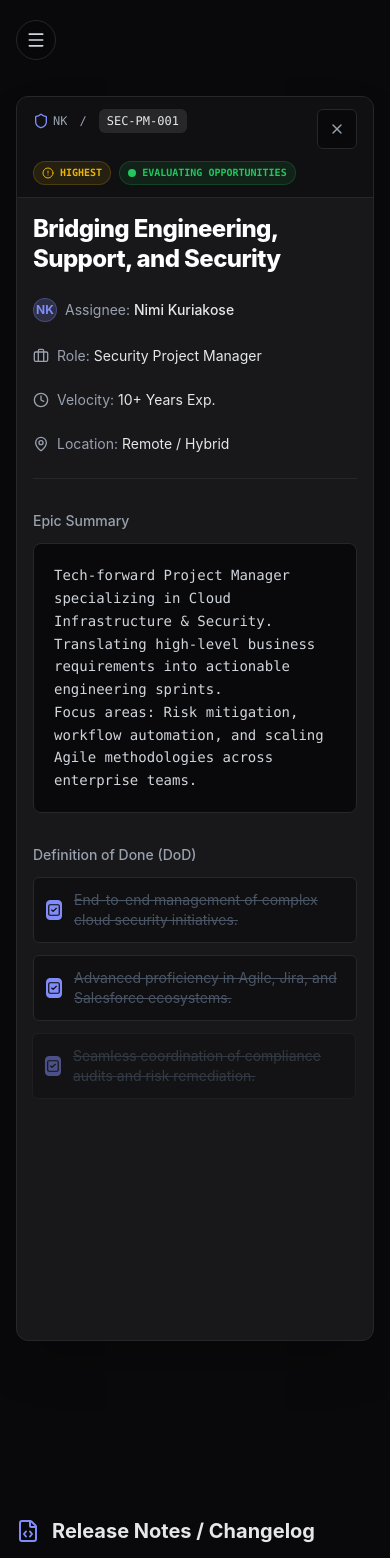
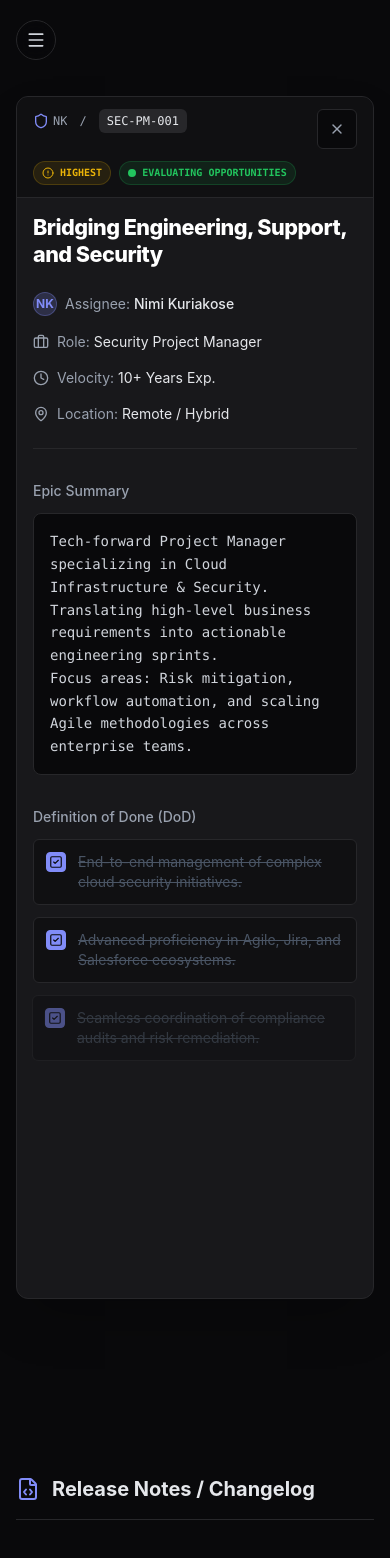
Before and after one commit to DynamicJoker/nimikuriakose.com, a React (Vite) app: page / in a window 390 px wide. Shown: the top 1558 px of the page. Built offline with nearby package versions, Linux system fonts and the light colour scheme.

Commit message:
bug fix: fixed a responsive clipping issue on smaller screens

```diff
--- a/src/App.jsx
+++ b/src/App.jsx
@@ -15,7 +15,7 @@ function App() {
   const [isJiraMaximized, setIsJiraMaximized] = useState(true);
 
   return (
-    <div className="bg-console min-h-screen text-gray-300 font-sans selection:bg-primary/30 relative overflow-x-hidden">
+    <div className="relative min-h-screen bg-console font-sans text-gray-300 selection:bg-primary/30">
       <TopNavBar isJiraMaximized={isJiraMaximized} setIsJiraMaximized={setIsJiraMaximized} />
       {/* ── Hero / Epic ticket ─────────────────────────────── */}
       <HeroContainer isJiraMaximized={isJiraMaximized} setIsJiraMaximized={setIsJiraMaximized} />
--- a/src/components/EpicCardHero.jsx
+++ b/src/components/EpicCardHero.jsx
@@ -14,10 +14,10 @@ const EpicCardHero = ({ onMinimize }) => {
   const [checklist, setChecklist] = useState(0);
 
   return (
-    <div className="w-full max-w-4xl bg-panel rounded-xl border border-border shadow-2xl overflow-hidden text-sm md:text-base cursor-auto">
+    <div className="w-full max-w-full min-w-0 bg-panel rounded-xl border border-border shadow-2xl overflow-hidden text-sm md:max-w-4xl md:text-base cursor-auto">
 
         {/* Top Header / Breadcrumb */}
-        <div className="grid grid-cols-[minmax(0,1fr)_auto] items-start gap-x-3 gap-y-3 px-4 py-3 border-b border-border bg-console/50 sm:items-center md:px-6 md:py-4">
+        <div className="grid min-w-0 grid-cols-[minmax(0,1fr)_auto] items-start gap-x-3 gap-y-3 px-4 py-3 border-b border-border bg-console/50 sm:items-center md:px-6 md:py-4">
           <div className="flex min-w-0 items-center gap-3 overflow-hidden text-xs font-mono text-gray-400 md:text-sm">
             <span className="flex min-w-0 items-center gap-1 hover:text-primary transition-colors cursor-pointer">
               <Shield className="w-4 h-4 shrink-0 text-primary" />
@@ -51,42 +51,42 @@ const EpicCardHero = ({ onMinimize }) => {
         </div>
 
         {/* Issue Body */}
-        <div className="p-4 md:p-8">
-          <h1 className="text-2xl md:text-5xl font-extrabold text-white mb-6 tracking-tight leading-tight">
+        <div className="min-w-0 p-4 md:p-8">
+          <h1 className="mb-6 break-words text-[1.35rem] font-extrabold leading-tight tracking-tight text-white sm:text-2xl md:text-5xl">
             {siteConfig.title}
           </h1>
 
           {/* Metadata Row */}
-          <div className="flex flex-wrap gap-6 mb-8 text-sm text-gray-400 border-b border-border pb-6">
-            <div className="flex items-center gap-2">
-              <div className="w-6 h-6 rounded-full bg-primary/20 flex items-center justify-center text-primary font-bold text-xs border border-primary/30">{siteConfig.initials}</div>
-              <span>Assignee: <span className="text-gray-200 font-medium">{siteConfig.name}</span></span>
+          <div className="mb-8 grid min-w-0 grid-cols-1 gap-4 border-b border-border pb-6 text-sm text-gray-400 sm:grid-cols-2 lg:flex lg:flex-wrap lg:gap-6">
+            <div className="flex min-w-0 items-center gap-2">
+              <div className="flex h-6 w-6 shrink-0 items-center justify-center rounded-full border border-primary/30 bg-primary/20 text-xs font-bold text-primary">{siteConfig.initials}</div>
+              <span className="min-w-0 break-words">Assignee: <span className="font-medium text-gray-200">{siteConfig.name}</span></span>
             </div>
-            <div className="flex items-center gap-2">
-              <Briefcase className="w-4 h-4" />
-              <span>Role: <span className="text-gray-200">{siteConfig.role}</span></span>
+            <div className="flex min-w-0 items-center gap-2">
+              <Briefcase className="h-4 w-4 shrink-0" />
+              <span className="min-w-0 break-words">Role: <span className="text-gray-200">{siteConfig.role}</span></span>
             </div>
-            <div className="flex items-center gap-2">
-              <Clock className="w-4 h-4" />
-              <span>Velocity: <span className="text-gray-200">{siteConfig.experience}</span></span>
+            <div className="flex min-w-0 items-center gap-2">
+              <Clock className="h-4 w-4 shrink-0" />
+              <span className="min-w-0 break-words">Velocity: <span className="text-gray-200">{siteConfig.experience}</span></span>
             </div>
-            <div className="flex items-center gap-2">
-              <MapPin className="w-4 h-4" />
-              <span>Location: <span className="text-gray-200">{siteConfig.location}</span></span>
+            <div className="flex min-w-0 items-center gap-2">
+              <MapPin className="h-4 w-4 shrink-0" />
+              <span className="min-w-0 break-words">Location: <span className="text-gray-200">{siteConfig.location}</span></span>
             </div>
           </div>
 
           {/* Description Section */}
           <div className="mb-8">
             <h3 className="text-gray-400 font-medium mb-3 flex items-center gap-2">Epic Summary</h3>
-            <div className="bg-console border border-border rounded-lg p-5 font-mono text-gray-300 min-h-[10rem] leading-relaxed relative">
+            <div className="relative min-h-[10rem] min-w-0 overflow-hidden rounded-lg border border-border bg-console p-4 font-mono text-sm leading-relaxed text-gray-300 md:p-5 md:text-base">
               <TypeAnimation
                 sequence={getTypingSequence(setChecklist)}
                 wrapper="div"
                 cursor={true}
                 repeat={0}
                 speed={85}
-                style={{ whiteSpace: 'pre-line' }}
+                style={{ overflowWrap: 'anywhere', whiteSpace: 'pre-line', wordBreak: 'break-word' }}
               />
             </div>
           </div>
@@ -99,12 +99,12 @@ const EpicCardHero = ({ onMinimize }) => {
                 key={idx}
                 initial={{ opacity: 0, x: -10 }}
                 animate={{ opacity: checklist >= item.step ? 1 : 0, x: checklist >= item.step ? 0 : -10 }}
-                className="flex items-center gap-3 text-gray-300 bg-console/50 p-3 rounded-md border border-border"
+                className="flex min-w-0 items-start gap-3 rounded-md border border-border bg-console/50 p-3 text-gray-300 sm:items-center"
               >
-                <div className={`w-5 h-5 rounded border flex items-center justify-center transition-colors ${checklist >= item.step ? 'bg-primary border-primary text-console' : 'border-gray-600'}`}>
+                <div className={`flex h-5 w-5 shrink-0 items-center justify-center rounded border transition-colors ${checklist >= item.step ? 'bg-primary border-primary text-console' : 'border-gray-600'}`}>
                   {checklist >= item.step && <SquareCheck className="w-3.5 h-3.5" />}
                 </div>
-                <span className={`transition-all ${checklist >= item.step ? 'line-through text-gray-600' : ''}`}>{item.text}</span>
+                <span className={`min-w-0 break-words transition-all ${checklist >= item.step ? 'line-through text-gray-600' : ''}`}>{item.text}</span>
               </motion.div>
             ))}
           </div>
@@ -114,35 +114,40 @@ const EpicCardHero = ({ onMinimize }) => {
             initial={{ opacity: 0 }}
             animate={{ opacity: checklist >= 4 ? 1 : 0 }}
             transition={{ delay: 0.2 }}
-            className="flex flex-wrap items-center gap-4 pt-4 border-t border-border mt-4"
+            className="mt-4 flex min-w-0 flex-wrap items-center gap-3 border-t border-border pt-4 sm:gap-4"
           >
             <button
+              type="button"
               onClick={() => document.getElementById('experience').scrollIntoView({ behavior: 'smooth' })}
-              className="px-6 py-2.5 bg-primary text-console rounded-md font-bold hover:bg-primary-light transition-colors"
+              className="min-h-10 min-w-0 rounded-md bg-primary px-5 py-2.5 font-bold text-console transition-colors hover:bg-primary-light sm:px-6"
             >
               View Roadmap
             </button>
             <button
+              type="button"
               onClick={() => alert('Downloading Secure Resume...')}
-              className="px-6 py-2.5 bg-console text-gray-200 border border-border rounded-md font-bold hover:text-white hover:border-gray-500 transition-colors flex items-center gap-2"
+              className="flex min-h-10 min-w-0 items-center gap-2 rounded-md border border-border bg-console px-5 py-2.5 font-bold text-gray-200 transition-colors hover:border-gray-500 hover:text-white sm:px-6"
             >
-              <Download className="w-4 h-4" />
-              Download Resume
+              <Download className="h-4 w-4 shrink-0" />
+              <span className="min-w-0 break-words">Download Resume</span>
             </button>
 
-            <div className="flex gap-2 ml-auto md:ml-4">
-              <a href={siteConfig.linkedinUrl} target="_blank" rel="noreferrer" className="p-2.5 bg-console border border-border rounded-md text-gray-400 hover:text-primary hover:border-primary transition-all flex-shrink-0">
+            <div className="ml-auto flex gap-2 md:ml-4">
+              <a href={siteConfig.linkedinUrl} target="_blank" rel="noreferrer" aria-label="Open LinkedIn profile" title="Open LinkedIn profile" className="flex h-10 w-10 flex-shrink-0 items-center justify-center rounded-md border border-border bg-console text-gray-400 transition-all hover:border-primary hover:text-primary">
                 <Globe className="w-5 h-5" />
               </a>
               <button
+                type="button"
+                aria-label="Jump to contact form"
+                title="Jump to contact form"
                 onClick={() => document.getElementById('contact').scrollIntoView({ behavior: 'smooth' })}
-                className="p-2.5 bg-console border border-border rounded-md text-gray-400 hover:text-primary hover:border-primary transition-all flex-shrink-0"
+                className="flex h-10 w-10 flex-shrink-0 items-center justify-center rounded-md border border-border bg-console text-gray-400 transition-all hover:border-primary hover:text-primary"
               >
                 <Mail className="w-5 h-5" />
               </button>
             </div>
             <div className="flex-1 hidden lg:block"></div>
-            <button className="p-2.5 text-gray-500 hover:text-gray-300 bg-console rounded-md border border-border hidden lg:block flex-shrink-0">
+            <button type="button" aria-label="More hero actions" title="More hero actions" className="hidden h-10 w-10 flex-shrink-0 items-center justify-center rounded-md border border-border bg-console text-gray-500 hover:text-gray-300 lg:flex">
               <MoreHorizontal className="w-5 h-5" />
             </button>
           </motion.div>
--- a/src/components/HeroContainer.jsx
+++ b/src/components/HeroContainer.jsx
@@ -39,7 +39,7 @@ const HeroContainer = ({ isJiraMaximized, setIsJiraMaximized }) => {
   };
 
   return (
-    <div className="relative min-h-svh w-full overflow-x-hidden bg-zinc-950">
+    <div className="relative min-h-svh w-full bg-zinc-950">
       {/* Z-0: Executive Background */}
       <div className="absolute inset-0 z-0 pointer-events-auto overflow-hidden">
         <ExecutiveHero />
@@ -79,7 +79,7 @@ const HeroContainer = ({ isJiraMaximized, setIsJiraMaximized }) => {
               dragSnapToOrigin={true}
               onDragEnd={(_, info) => handleDragEnd(info)}
               transition={{ layout: { type: "spring", stiffness: 350, damping: 30 } }}
-              className="pointer-events-auto w-full max-w-4xl my-auto touch-pan-y"
+              className="pointer-events-auto my-auto w-full max-w-[calc(100vw-2rem)] min-w-0 touch-pan-y md:max-w-4xl"
               style={{ perspective: 1000 }}
             >
               <motion.div
@@ -99,7 +99,7 @@ const HeroContainer = ({ isJiraMaximized, setIsJiraMaximized }) => {
                     repeatDelay: 12,
                     ease: "linear"
                   }}
-                  className="relative md:cursor-grab md:active:cursor-grabbing"
+                  className="relative min-w-0 md:cursor-grab md:active:cursor-grabbing"
                 >
                   <EpicCardHero onMinimize={() => setIsJiraMaximized(false)} />
 
--- a/src/index.css
+++ b/src/index.css
@@ -16,10 +16,6 @@
 }
 
 @layer base {
-  html, body {
-    overflow-x: hidden;
-  }
-
   body {
     background-color: var(--color-console);
     color: #e4e4e7; /* zinc-200 */
```
Also changed, not shown: src/components/TopNavBar.jsx (+28 -0 lines).
